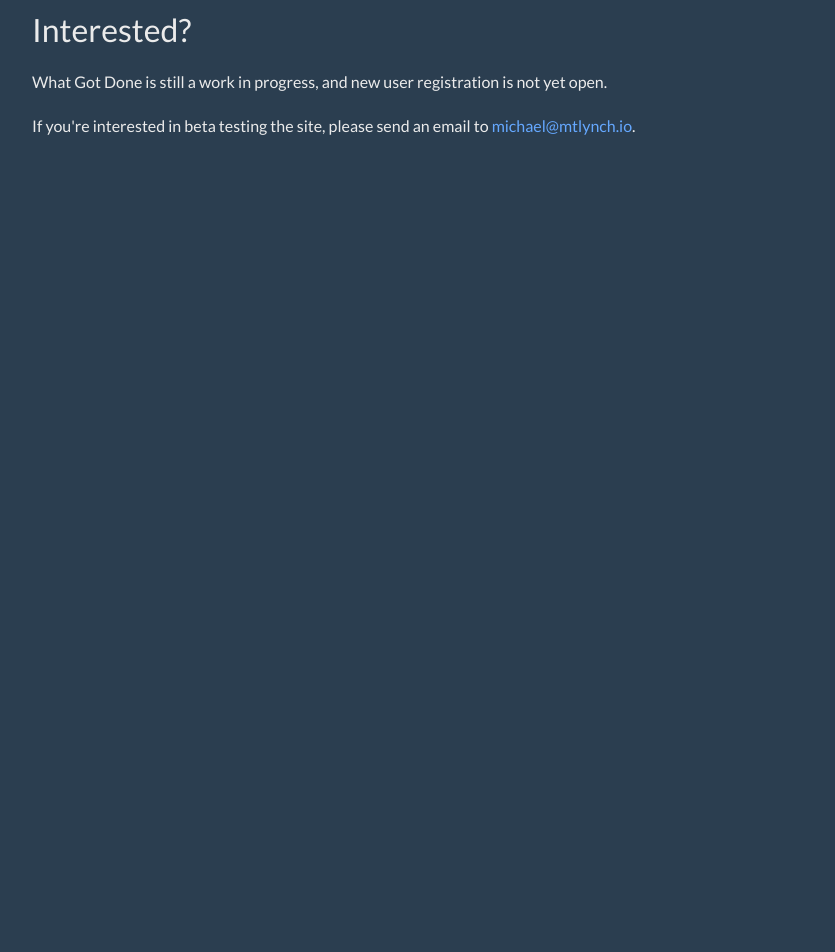
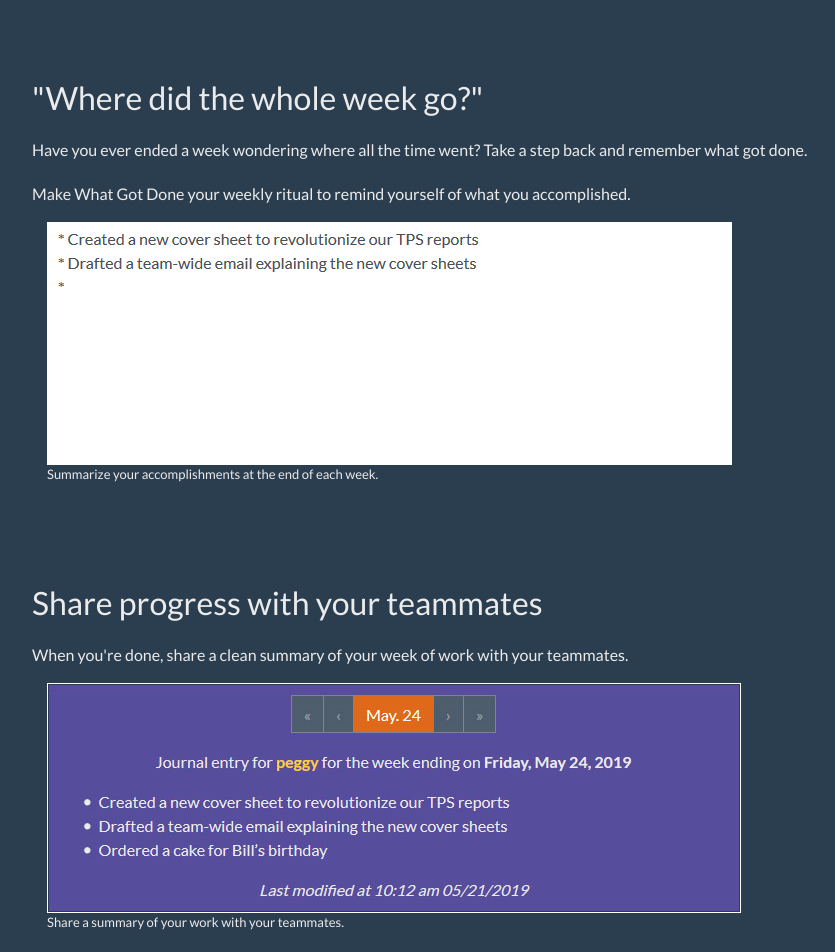
Before and after one commit to mtlynch/whatgotdone, a Vue app in the folder web/frontend/: page / in a window 1280 px wide. Shown: the part 640-1592 px from the top of the page, without its empty margins (53-888 px from the left). Before the commit the page ends 800 px from the top, so only its background shows below. Built offline with nearby package versions, Linux system fonts and the light colour scheme; what vue-filter-date-format, vue-markdown, vue-moment, vue-textarea-autosize would draw is missing.

Commit message:
Expanding About page with examples
Fixes #107

```diff
--- a/web/frontend/src/components/Home.vue
+++ b/web/frontend/src/components/Home.vue
@@ -11,6 +11,30 @@
         <b-button class="btn btn-lg btn-secondary" to="/recent">View recent entries</b-button>
       </p>
       <p>&nbsp;</p>
+    </div>
+
+    <h2>"Where did the whole week go?"</h2>
+
+    <p>Have you ever ended a week wondering where all the time went? Take a step back and remember what got done.</p>
+
+    <p>Make What Got Done your weekly ritual to remind yourself of what you accomplished.</p>
+
+    <div class="container">
+      <figure>
+        <img id="typing-update" src="/images/typing-update.gif">
+        <figcaption>Summarize your accomplishments at the end of each week.</figcaption>
+      </figure>
+    </div>
+
+    <h2>Share progress with your teammates</h2>
+
+    <p>When you're done, share a clean summary of your week of work with your teammates.</p>
+
+    <div class="container">
+      <figure>
+        <img id="example-rendered" src="/images/example-rendered.jpg">
+        <figcaption>Share a summary of your work with your teammates.</figcaption>
+      </figure>
     </div>
 
     <h2>Interested?</h2>
@@ -37,6 +61,10 @@ export default {
 
 h1 {
   margin-top: 50px;
+}
+
+h2 {
+  margin-top: 100px;
 }
 
 p {
@@ -71,4 +99,12 @@ a.btn-secondary:hover {
   border: 1px solid rgb(0, 0, 0);
   color: rgb(41, 2, 49) !important;
 }
+
+figcaption {
+  font-size: small;
+}
+
+#example-rendered {
+  border: 1px solid white;
+}
 </style>
```
Also changed, not shown: web/frontend/public/images/example-rendered.jpg (added), web/frontend/public/images/typing-update.gif (added).
